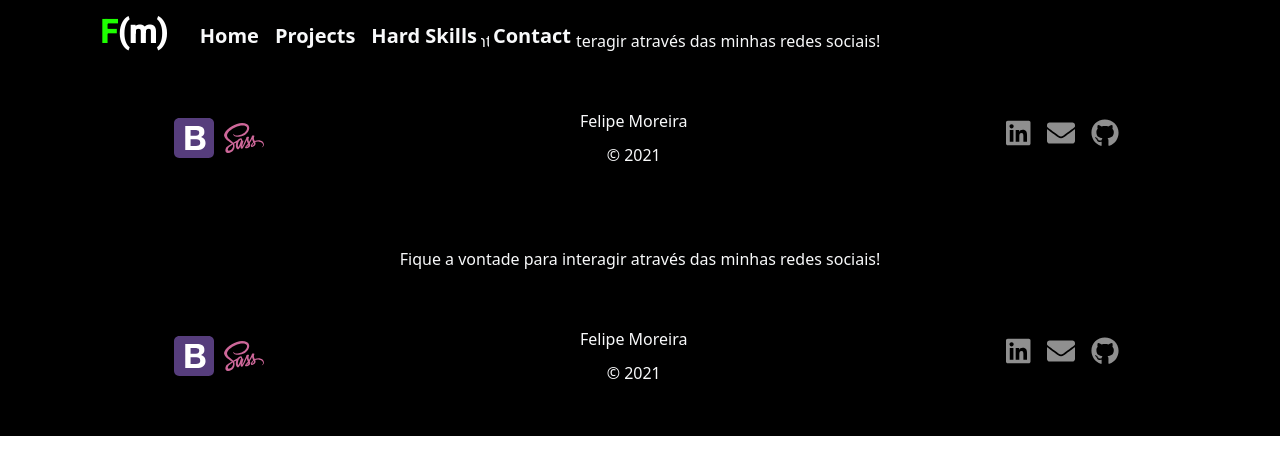
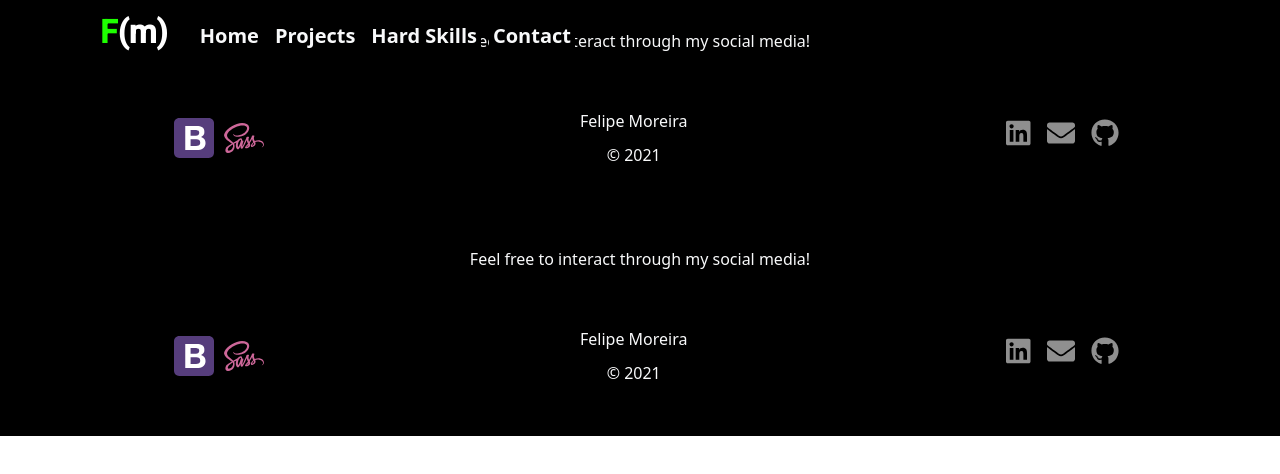
Before and after one commit to moreirafelipe/portifolio, a React (Create React App) app: page /contact in a window 1280 px wide. Shown: the top 474 px of the page. Built offline with nearby package versions, Linux system fonts and the light colour scheme; some icons are missing.

Commit message:
Set english terms

```diff
--- a/src/components/Footer/index.jsx
+++ b/src/components/Footer/index.jsx
@@ -10,7 +10,7 @@ export default function Footer() {
   return (
     <section id="footer" className="bg-black text-light text-center pt-4">
       <div className="w-100">
-        <p>Fique a vontade para interagir através das minhas redes sociais!</p>
+        <p>Feel free to interact through my social media!</p>
       </div>
       <div id="medias">
         <div id="icons" className="d-flex align-items-center m-auto">
```
